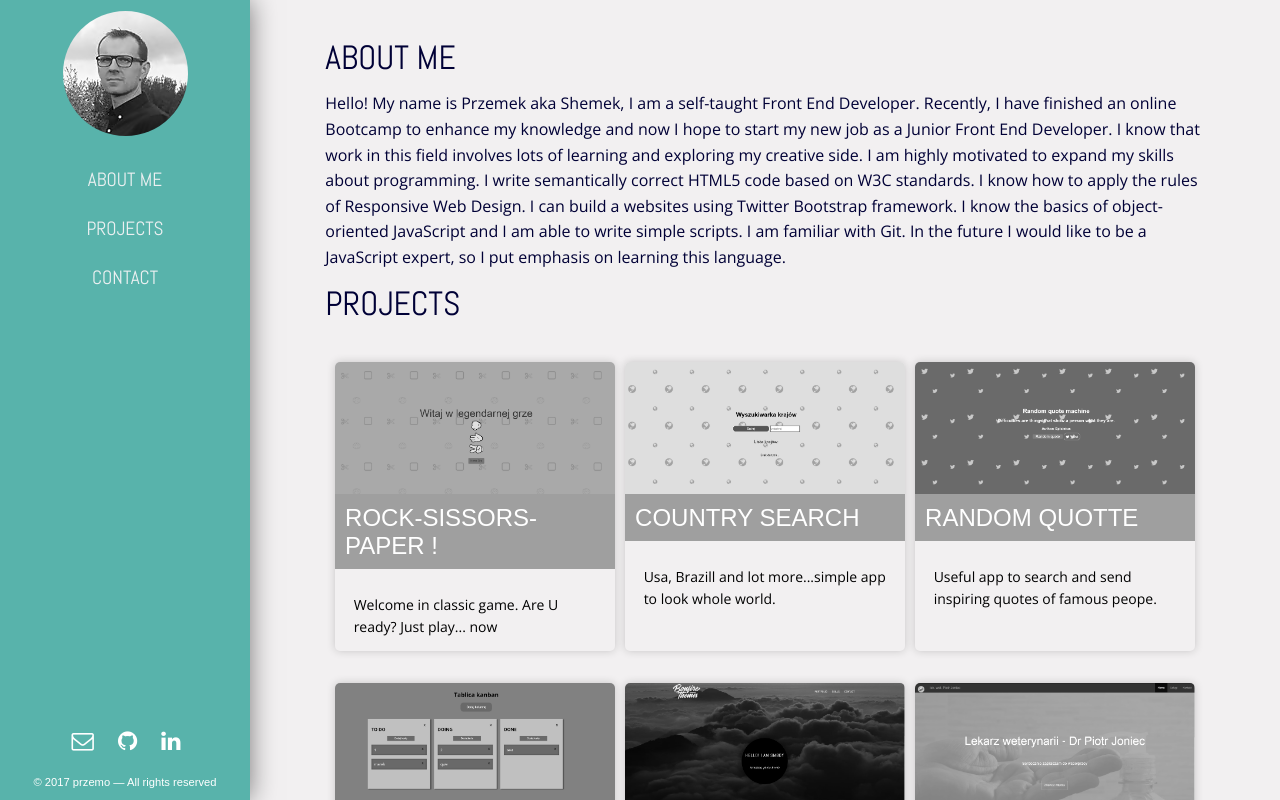
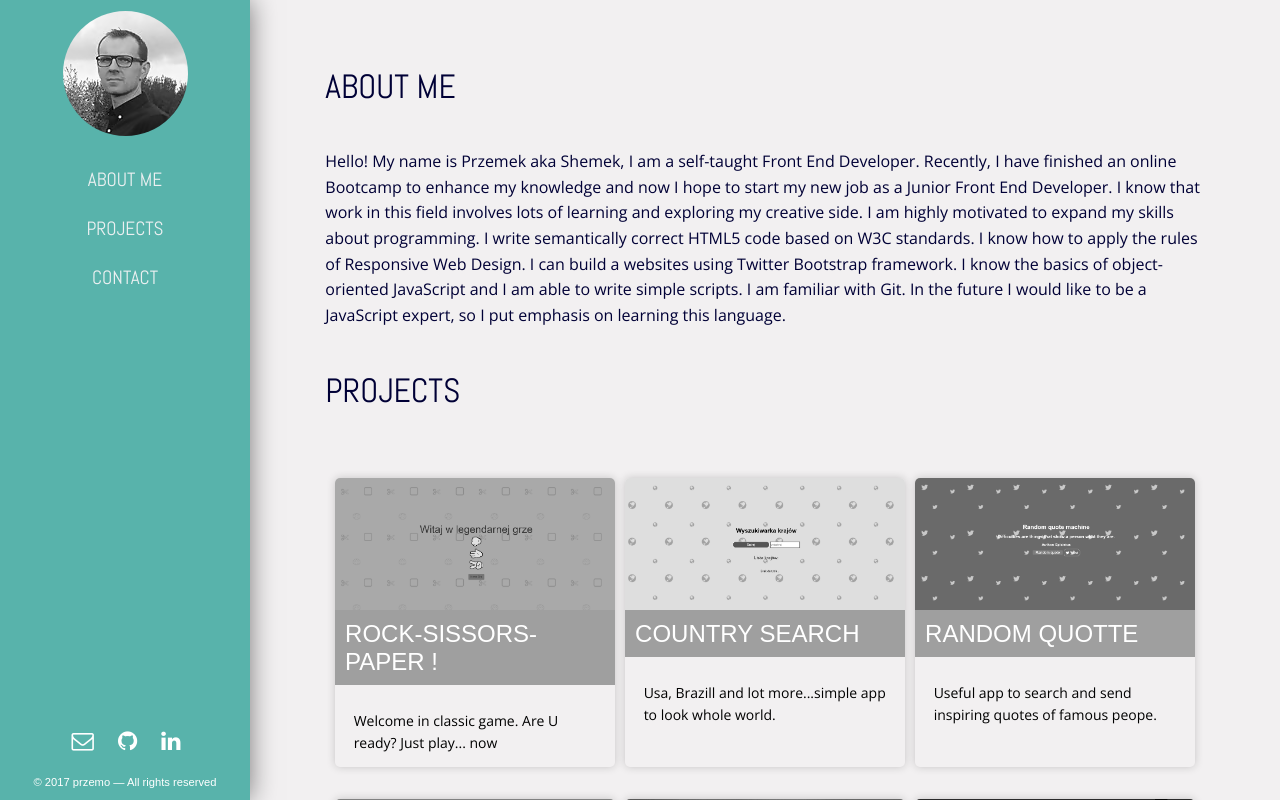
Before and after one commit to dylemat/portfolio-v2-flex, a plain HTML site: page index.html in a window 1280 px wide. Drawn offline with nearby package versions, Linux system fonts and the light colour scheme.

Commit message:
margin for sec h1

```diff
--- a/css/style.css
+++ b/css/style.css
@@ -25,7 +25,7 @@ section {
 
 }
 section h1 {
-    margin: 1% 2%;
+    margin: 4% 2%;
 
     padding:.5rem 1.5rem;
 }
```
